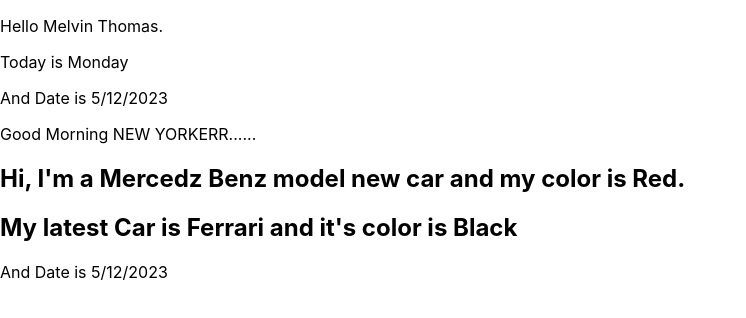
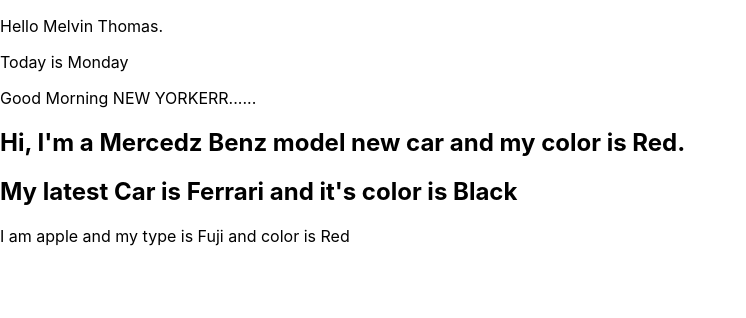
Before and after one commit to Melvin154/Tutorial-React, a React (Create React App) app: page / in a window 1280 px wide. Shown: the top 318 px of the page, without its empty margins (0-746 px from the left). Built offline with nearby package versions, Linux system fonts and the light colour scheme.

Commit message:
Class props completed

```diff
--- a/src/App.js
+++ b/src/App.js
@@ -1,8 +1,9 @@
 
 import './App.css';
 import Day from './components/day';
-import Date from './components/date';
 import Car from './components/car';
+
+import Apple from './components/Apple';
 
 function App() {
 
@@ -12,15 +13,17 @@
   const carInfo={brand:"Ferrari",Color:"Black"}
 
 
-  const dateInfo={month:"December",week:"2"}
+
+  const appleInfo={type:"Fuji",color:"Red"}
 
 
   return (
     <>
-   <p>Hello Melvin Thomas.<Day/><Date/></p>
+   <p>Hello Melvin Thomas.<Day/></p>
    <p>Good Morning NEW YORKERR......</p>
    <Car brand={brand} Color={Color}  carInfo={carInfo}/>    {/* (before <-=)  here we choose any name like brand,carCompany etcc......... */}
-   <Date dateInfo={dateInfo}/>
+   {/* <Date dateInfo={dateInfo}/> */}
+   <Apple appleInfo={appleInfo}/>
    </>
   );
 }
--- /dev/null
+++ b/src/components/Apple.jsx
@@ -0,0 +1,17 @@
+import React from "react";
+
+class Apple extends React.Component{
+    render(){
+        const {appleInfo}=this.props;
+        const{type,color}=appleInfo;
+        return(
+            <>
+            <p> I am apple and my type is {type} and color is {color}</p>
+
+            </>
+        )
+    }
+}
+
+
+export default Apple;
--- a/src/components/date.jsx
+++ /dev/null
@@ -1,15 +0,0 @@
-import React from "react";
-
-class Date extends React.Component{
-    render(){
-        return(
-            <>
-            <p> And Date is 5/12/2023</p>
-
-            </>
-        )
-    }
-}
-
-
-export default Date;
```
